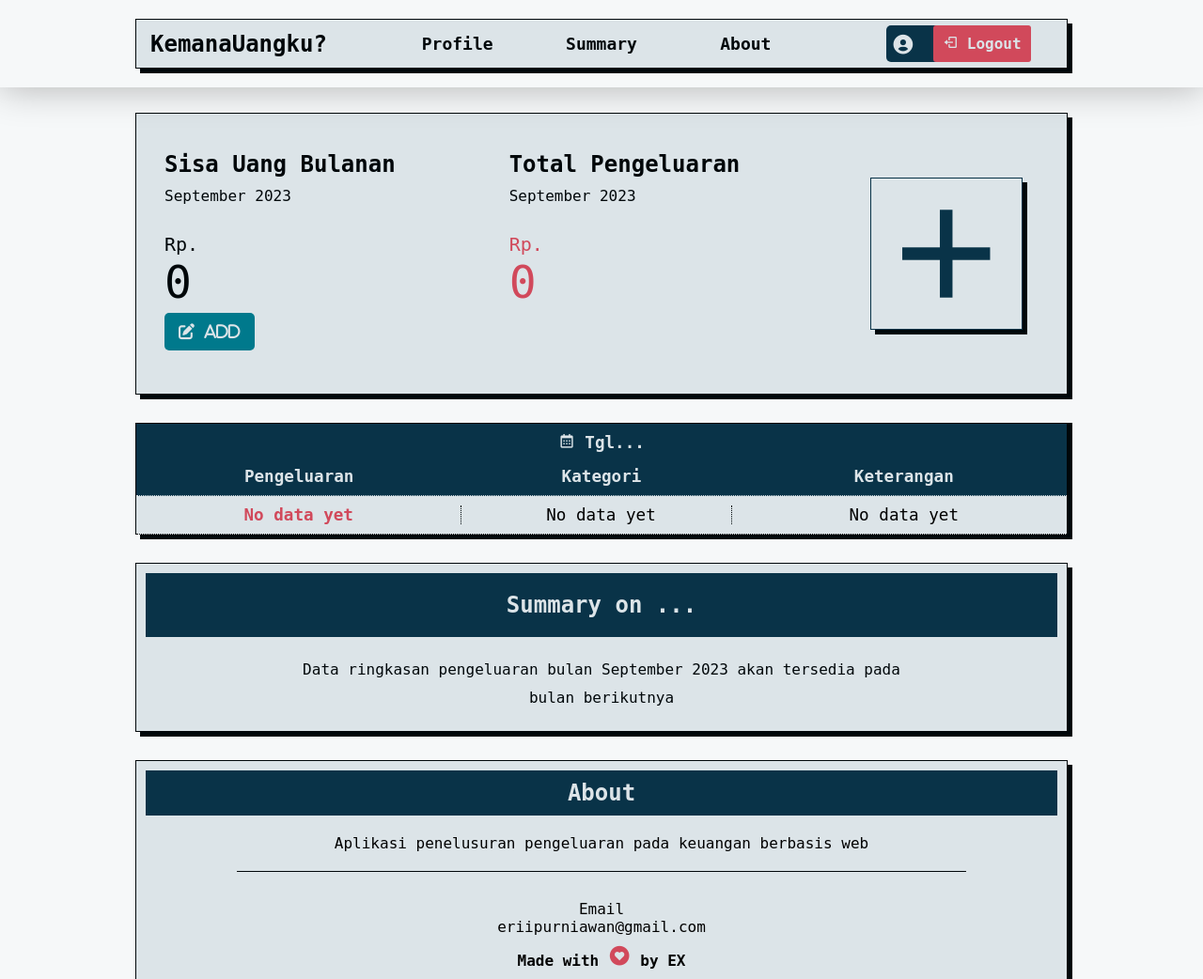
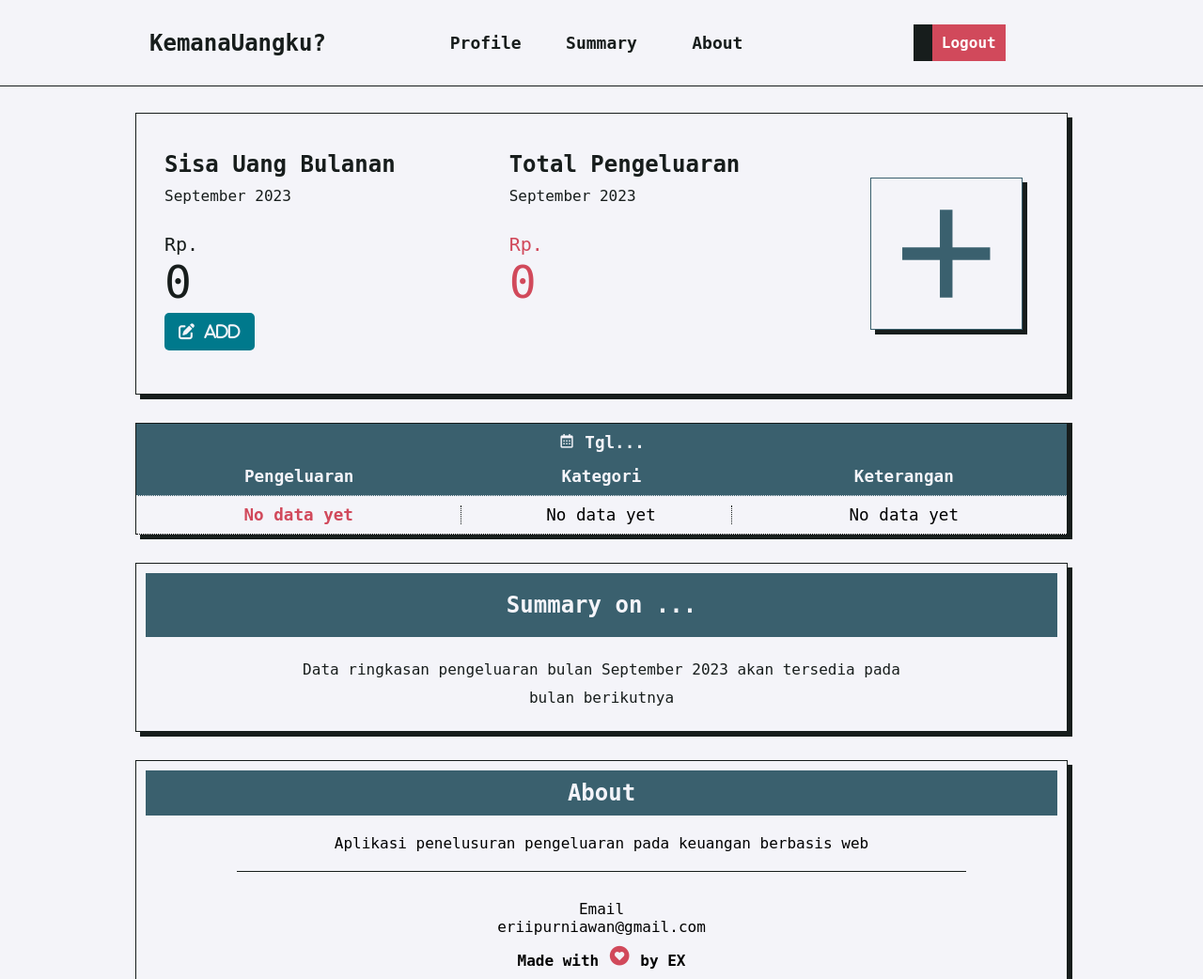
Before and after one commit to eri-purniawan/Money-Tracking-App, a PHP site: page / in a window 1280 px wide. Shown: the whole page at 94% size. Run offline with PHP 8.4, Linux system fonts and the light colour scheme; the visitor is signed in with stand-in values (Sample User, id 1); data that the repository does not hold is empty; some libraries are stand-ins or nearby versions; some web fonts are replaced.

Commit message:
change style

```diff
--- a/css/default.css
+++ b/css/default.css
@@ -12,10 +12,10 @@
   --sky-blue: #30638e;
   --green: #00798c;
   --red: #d1495b;
-  --blue: #093348;
-  --white: #dce4e8;
-  --white-bg: #f6f8f9;
-  --black: #00070a;
+  --blue: #3a606e;
+  --white: #f4f4f9;
+  --white-bg: #f4f4f9;
+  --black: #171d1c;
   --white-50: #eceff480;
   --shadow: 5px 5px var(--black);
   --transition: 0.3s cubic-bezier(0.7, 0, 0.3, 1);
--- a/css/main.css
+++ b/css/main.css
@@ -33,9 +33,8 @@
   position: fixed;
   z-index: 2;
   background-color: var(--white-bg);
-  box-shadow: 0 0 40px rgba(0, 0, 0, 0.295);
   z-index: 5;
-  /* border-bottom: 1px solid var(--black); */
+  border-bottom: 1px solid var(--black);
 }
 
 nav .nav-container {
@@ -47,10 +46,7 @@
   align-items: center;
   width: 992px;
   justify-content: space-evenly;
-  border: 1px solid var(--black);
-  box-shadow: var(--shadow);
   margin-top: 20px;
-  background-color: var(--white);
 }
 
 nav .menu {
@@ -61,6 +57,8 @@
   align-items: center;
   text-align: center;
   font-weight: bold;
+  width: 350px;
+  margin: auto;
 }
 
 .nav-container .heading {
@@ -71,10 +69,11 @@
   cursor: pointer;
   padding: 10px 0;
   transition: var(--transition);
+  position: relative;
 }
 
 nav .list-menu:hover {
-  scale: 1.1;
+  outline: 1px solid var(--black);
 }
 
 nav .btn-menu {
@@ -89,21 +88,25 @@
   margin-bottom: 30px !important;
   border-top: none;
   border-bottom: none;
-  color: var(--white);
   gap: 10px;
   width: fit-content;
   margin: auto !important;
-  background-color: var(--blue);
-  border-radius: 5px;
-  padding-left: 5px;
+  padding-left: 10px;
+  background-color: var(--black);
+  color: var(--white);
 }
 
 .profile a {
   font-weight: bold;
+  padding: 10px 10px;
+  color: white;
   background-color: var(--red);
-  padding: 10px 10px;
-  color: var(--white);
-  border-radius: 3px;
+}
+
+.profile a:hover {
+  background-color: var(--white-bg);
+  outline: 1px solid var(--red);
+  color: var(--red);
 }
 
 .profile .user {
@@ -111,8 +114,8 @@
   gap: 10px;
 }
 
-.profile .user i {
-  margin-top: 3px;
+.profile .user h3 {
+  font-size: 1.2rem;
 }
 
 .balance {
@@ -908,8 +911,8 @@
   .profile {
     margin-top: -123px !important;
     grid-area: profile;
-    background-color: var(--blue);
-    color: var(--white);
+    /* background-color: var(--blue); */
+    /* color: var(--white); */
     width: 100%;
     padding: 10px 20px;
   }
--- a/index.php
+++ b/index.php
@@ -147,7 +147,7 @@
   }
 }
 
-$max_row = $conn->query("SELECT * FROM keuangan WHERE pengeluaran = $max");
+$max_row = $conn->query("SELECT * FROM keuangan WHERE pengeluaran = $max AND user_id = $user_id");
 $max_result = $max_row->fetchAll(PDO::FETCH_ASSOC);
 
 $list_kategori = [];
@@ -204,10 +204,10 @@
 
         <section class="profile container">
           <div class="user">
-            <i class='bx bxs-user-circle bx-sm'></i>
+            <!-- <i class='bx bxs-user-circle bx-sm'></i> -->
             <h3> <?= ucwords($user[0]['user']) ?></h3>
           </div>
-          <a href="logout.php"><i class='bx bx-log-out'></i> Logout</a>
+          <a href="logout.php"> Logout</a>
         </section>
       </div>
     </nav>
@@ -260,7 +260,7 @@
           <textarea name="keterangan" id="keterangan" cols="30" rows="3"></textarea>
         </div>
         <div class="form-list">
-          <button type="submit" name="tambah-data" id="add-btn"><i class='bx bx-plus bx-md'></i></button>
+          <button type="submit" name="tambah-data" id="add-btn" value="submit"><i class='bx bx-plus bx-md'></i></button>
         </div>
         <div id="close-btn-input_2" class="close"><i class='bx bx-x'></i></div>
       </form>
```
